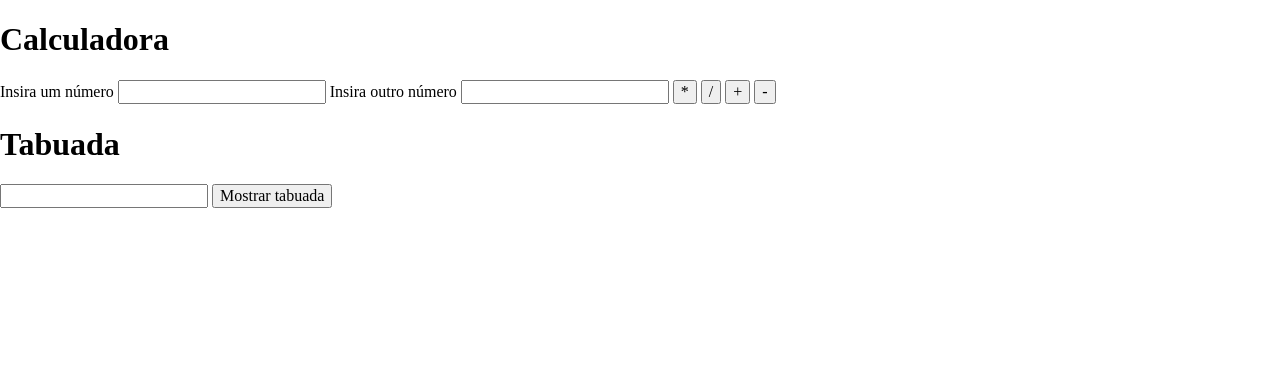
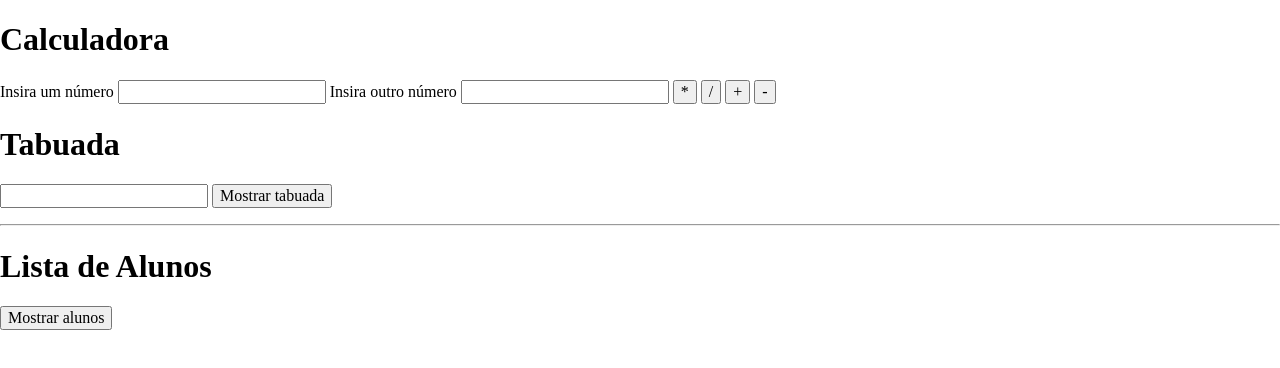
Before and after one commit to Krepixie/calculadora, a plain HTML site: page index.html in a window 1280 px wide. Drawn offline with nearby package versions, Linux system fonts and the light colour scheme.

Commit message:
add list of students

```diff
--- a/index.html
+++ b/index.html
@@ -26,6 +26,15 @@
     <input type="text" id="numero">
     <button onclick="mostrarTabuada()">Mostrar tabuada</button>
     <p id="tabuada"></p>
+
+    <hr>
+    <h1>Lista de Alunos</h1>
+
+    <button onclick="mostrarLista()">Mostrar alunos</button>
+
+    <ul id="lista">
+
+    </ul>
     <script src="script.js"></script>
   </body>
 </html>
--- a/script.js
+++ b/script.js
@@ -39,3 +39,18 @@ function mostrarTabuada() {
   }
   tabuada.innerHTML = resposta;
 }
+
+
+//lista de alunos
+const alunos = ['Bianca', 'Milena', 'Heloyse', 'Lucas', 'Luana'];
+let lista = "";
+function mostrarLista(){
+  let i = 0;
+
+  while(i < alunos.length){
+    lista += `<li>${alunos[i]}</li>`;
+    i++;
+  };
+
+  document.getElementById('lista').innerHTML= lista;
+};
```
